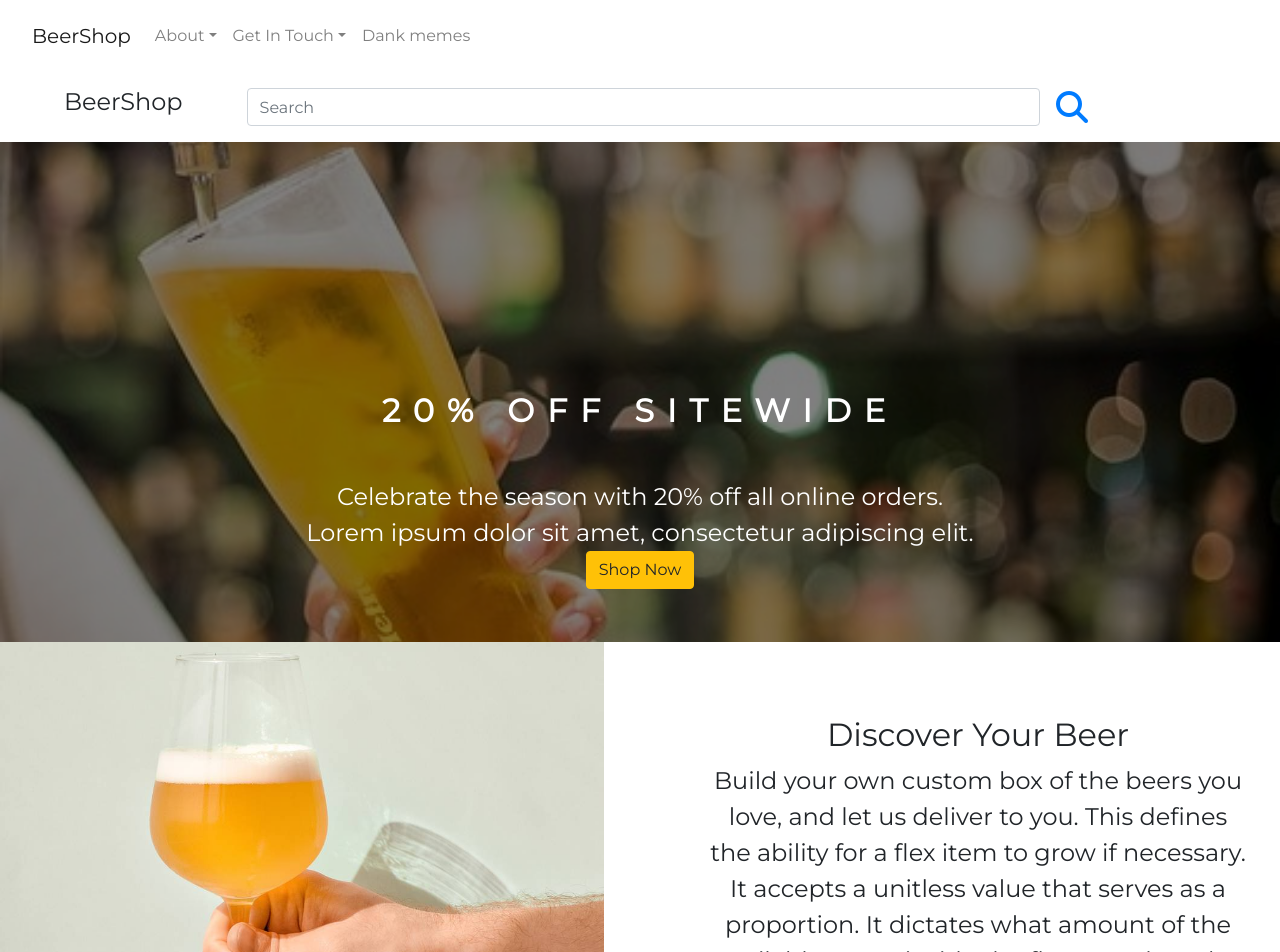
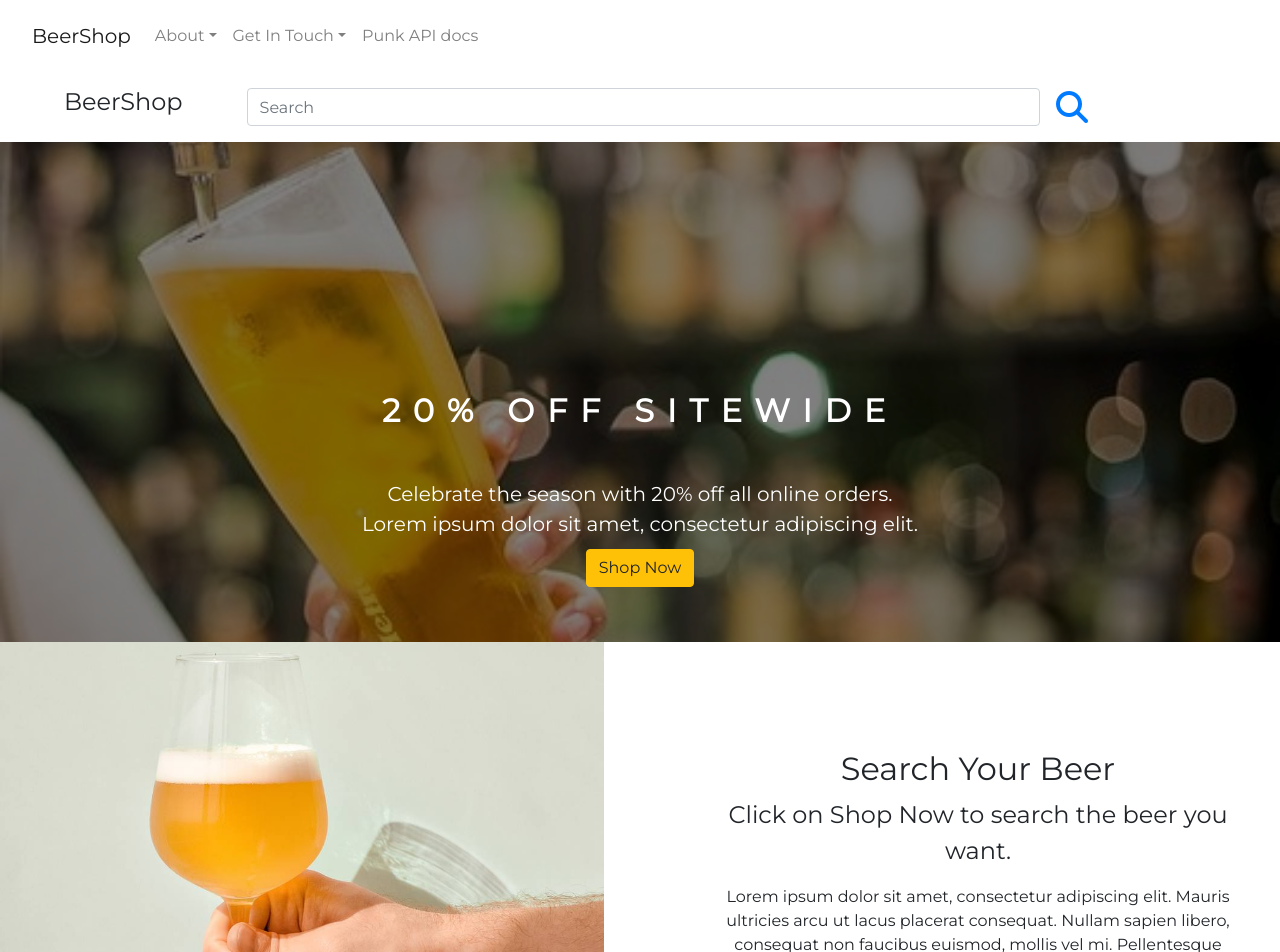
Before and after one commit to cechae/Beer, a React (Create React App) app: page / in a window 1280 px wide. Shown: the top 952 px of the page. Built offline with nearby package versions, Linux system fonts and the light colour scheme.

Commit message:
styling changes and install pagination

```diff
--- a/package.json
+++ b/package.json
@@ -8,6 +8,7 @@
     "react": "^16.12.0",
     "react-bootstrap": "^1.0.0-beta.16",
     "react-dom": "^16.12.0",
+    "react-paginate": "^6.3.2",
     "react-router-dom": "^5.1.2",
     "react-scripts": "3.1.1"
   },
--- a/src/Featured.js
+++ b/src/Featured.js
@@ -18,11 +18,13 @@ export default class Featured extends Component {
                     </div>
                     <div className="text-container">
                         <div className="text-box">
-                            <h2> Discover Your Beer </h2>
-                            <p> Build your own custom box of the beers you love, and let us deliver to you.
-                            This defines the ability for a flex item to grow if necessary. It accepts a unitless value that serves as a proportion.
-                            It dictates what amount of the available space inside the flex container the item should take up. </p>
+                            <h2> Search Your Beer </h2>
+                            <p> Click on Shop Now to search the beer you want.</p>
+                            <p style={{fontSize: "16px"}}>Lorem ipsum dolor sit amet, consectetur adipiscing elit. Mauris ultricies arcu ut lacus placerat consequat. Nullam sapien libero, consequat non faucibus euismod, mollis vel mi. Pellentesque posuere ex lectus, et rutrum quam volutpat non.</p>
+                            <div>
                             <Button variant="warning" onClick={() => this.goToSearchResult()}>Shop Now</Button>
+                            </div>
+
                         </div>
 
 
--- a/src/Header.js
+++ b/src/Header.js
@@ -24,8 +24,8 @@ const Header = () => {
 
                 </Nav>
                 <Nav>
-                    <Nav.Link eventKey={2} href="#memes">
-                        Dank memes
+                    <Nav.Link eventKey={2} href="https://punkapi.com/documentation/v2">
+                        Punk API docs
                     </Nav.Link>
                 </Nav>
             </Navbar.Collapse>
--- a/src/Item.js
+++ b/src/Item.js
@@ -59,7 +59,7 @@ export default class Item extends Component {
                     }
                 }
             }
-            ingredients = [...new Set(ingredients)];
+            ingredients = [...new Set(ingredients)];  //remove duplicates
             console.log(ingredients)
         }
 
--- a/src/Landing.css
+++ b/src/Landing.css
@@ -63,8 +63,11 @@
     letter-spacing: 0.8rem;
 }
 .carousel-caption p {
-    font-size: 24px;
+    font-size: 20px;
     margin-bottom: 0;
+}
+.carousel-caption p:last-of-type {
+    margin-bottom: 10px;
 }
 .carousel-control-prev, .carousel-control-next {
     display:none;
@@ -79,9 +82,6 @@
 .featured {
 
     padding: 0;
-}
-.featured .white-space {
-
 }
 .featured .img-container {
     width: 100%;
--- a/src/SearchResult.js
+++ b/src/SearchResult.js
@@ -105,8 +105,9 @@ class SearchResult extends React.Component {
                     </div>
                     <div className="content-box" style={{display: "flex"}}>
                         <div className="num-result">
-                            <Badge variant="success">Results found: {this.state.hits.length}</Badge>
-
+                            {this.state.input!=='shop'?
+                                <Badge variant="success">Results found: {this.state.hits.length}</Badge>
+                            : ""}
                         </div>
                         <div className='item-container'>
                             {resBeers}
```
Also changed, not shown: 1 other file (tests, documents, lock files or other folders).
